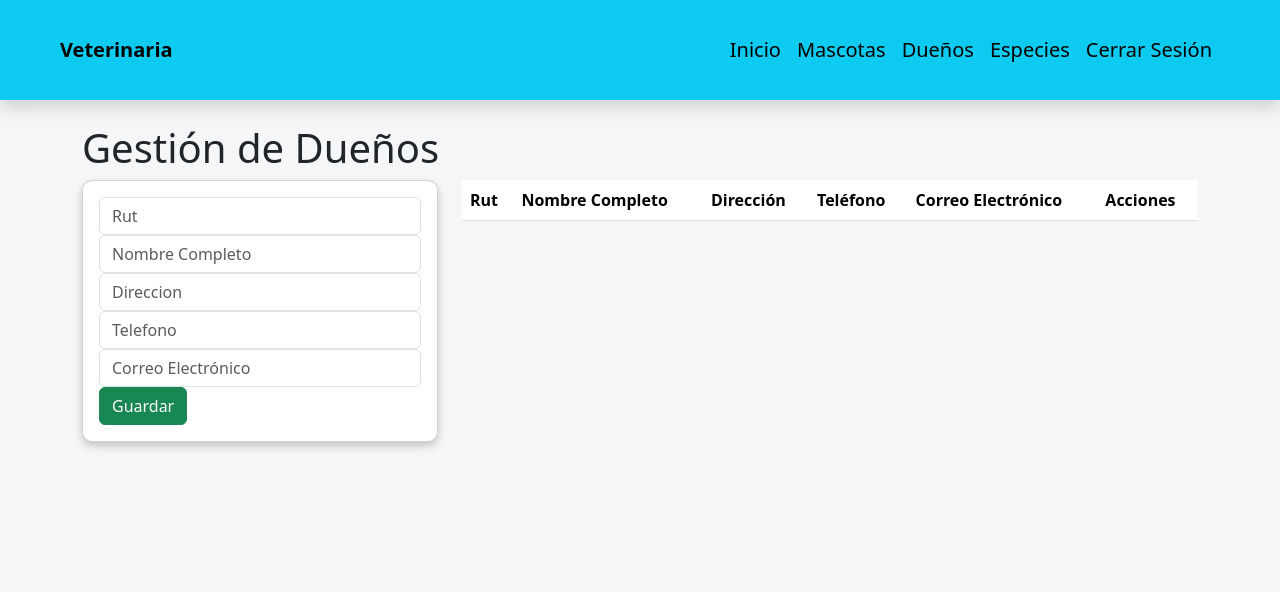
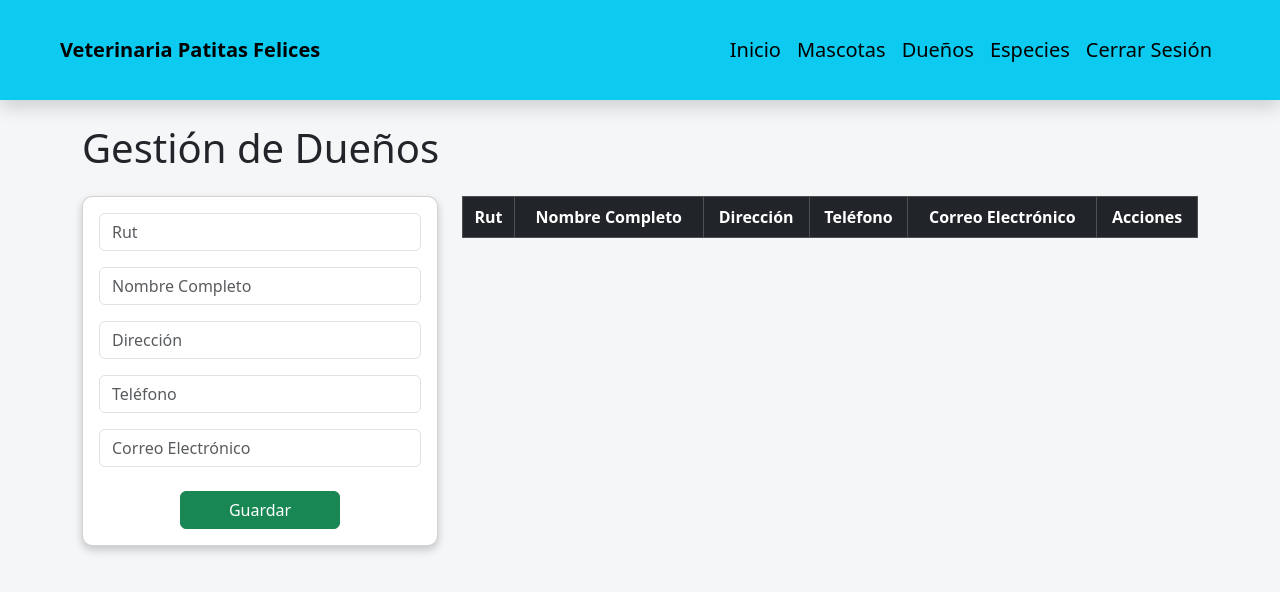
Before and after one commit to Roderiiich/CRUD-Veterinaria-Django, a Django app: a page that uses Aplicaciones/Mascotas/templates/base.html in a window 1280 px wide. Shown: the top 592 px of the page. Run offline with Django 5.2, Linux system fonts and the light colour scheme; data that the repository does not hold is empty.

Commit message:
commit final

```diff
--- a/Aplicaciones/Mascotas/templates/base.html
+++ b/Aplicaciones/Mascotas/templates/base.html
@@ -21,7 +21,7 @@
 
     <nav class="navbar navbar-expand-lg navbar-dark bg-info shadow py-4 px-5 ">
         <div class="container-fluid">
-            <a class="navbar-brand fw-bold text-black fs-15" href="#">Veterinaria</a>
+            <a class="navbar-brand fw-bold text-black fs-15" href="#">Veterinaria Patitas Felices</a>
             <button class="navbar-toggler" type="button" data-bs-toggle="collapse" data-bs-target="#navbarNav"
                 aria-controls="navbarNav" aria-expanded="false" aria-label="Toggle navigation">
                 <span class="navbar-toggler-icon"></span>
--- a/Aplicaciones/Mascotas/templates/base2.html
+++ b/Aplicaciones/Mascotas/templates/base2.html
@@ -20,7 +20,7 @@
 
     <nav class="navbar navbar-expand-lg navbar-dark bg-info shadow py-4 px-5 ">
         <div class="container-fluid">
-            <a class="navbar-brand fw-bold text-black fs-15" href="#">Veterinaria</a>
+            <a class="navbar-brand fw-bold text-black fs-15" href="#">Veterinaria Patitas Felices</a>
             <button class="navbar-toggler" type="button" data-bs-toggle="collapse" data-bs-target="#navbarNav"
                 aria-controls="navbarNav" aria-expanded="false" aria-label="Toggle navigation">
                 <span class="navbar-toggler-icon"></span>
--- a/Aplicaciones/Mascotas/templates/edicionMascota.html
+++ b/Aplicaciones/Mascotas/templates/edicionMascota.html
@@ -14,7 +14,7 @@
                 <div class="card-body">
                     <form action="/editarMascota/" method="POST">{% csrf_token %}
                         <div class="mb-3">
-                            <label for="txtId" class="form-label">ID</label>
+                            <label for="txtId" class="form-label">ID de Mascota</label>
                             <input type="text" id="txtId" name="txtId" value="{{mascota.id}}" class="form-control" readonly>
                         </div>
                         <div class="mb-3">
--- a/Aplicaciones/Mascotas/templates/gestionDueños.html
+++ b/Aplicaciones/Mascotas/templates/gestionDueños.html
@@ -1,9 +1,10 @@
-{% extends "./base.html"%}
+{% extends "./base.html" %}
 
 {% block body %}
-<h1>Gestión de Dueños</h1>
+<h1 class="mb-4">Gestión de Dueños</h1>
 <div class="row">
-    <div class="col-sm-12 col-md-6 col-lg-4 col-xl-4">
+    <!-- Formulario -->
+    <div class="col-sm-12 col-md-6 col-lg-4 col-xl-4 mb-4">
         {% if messages %}
             {% for message in messages %}
                 <div class="alert alert-dismissible alert-success">
@@ -16,61 +17,62 @@
         <div class="card">
             <div class="card-body">
                 <form action="/registrarDueño/" method="POST">{% csrf_token %}
-                    <div class="form-group">
+                    <div class="form-group mb-3">
                         <input type="text" id="txtRut" name="txtRut" class="form-control" placeholder="Rut" required>
                     </div>
-                    <div class="form-group">
+                    <div class="form-group mb-3">
                         <input type="text" id="txtNombre" name="txtNombre" class="form-control"
-                            placeholder="Nombre Completo"  required>
+                            placeholder="Nombre Completo" required>
                     </div>
-                    <div class="form-group">
+                    <div class="form-group mb-3">
                         <input type="text" id="txtDireccion" name="txtDireccion" class="form-control"
-                            placeholder="Direccion" maxlength="50" required>
+                            placeholder="Dirección" maxlength="50" required>
                     </div>
-                    <div class="form-group">
-                        <input type="text" id="txtTelefono" name="txtTelefono" class="form-control" placeholder="Telefono" required>
+                    <div class="form-group mb-3">
+                        <input type="text" id="txtTelefono" name="txtTelefono" class="form-control" placeholder="Teléfono" required>
                     </div>
-                    <div class="form-group">
+                    <div class="form-group mb-4">
                         <input type="email" id="txtCorreo" name="txtCorreo" class="form-control" placeholder="Correo Electrónico" required>
                     </div>
-
-
-                    <div class="form-group">
-                        <button type="submit" class="btn btn-success btn-block text-white">Guardar</button>
+                    <div class="form-group d-flex justify-content-center">
+                        <button type="submit" class="btn btn-success px-5">Guardar</button>
                     </div>
                 </form>
             </div>
         </div>
     </div>
-    <div class="col-sm-12 col-md-6 col-lg-8 col-xl-8  ">
+
+    <!-- Tabla -->
+    <div class="col-sm-12 col-md-6 col-lg-8 col-xl-8">
         <div class="table-responsive">
-            <table class="table table-stripped">
-                <thead>
+            <table class="table table-bordered table-striped table-hover">
+                <thead class="table-dark text-center">
                     <tr>
                         <th>Rut</th>
                         <th>Nombre Completo</th>
                         <th>Dirección</th>
                         <th>Teléfono</th>
                         <th>Correo Electrónico</th>
-
-                        <th colspan="2">Acciones</th>
+                        <th colspan="3">Acciones</th>
                     </tr>
                 </thead>
-                <tbody>
+                <tbody class="text-center align-middle">
                     {% for c in dueño %}
                         <tr>
-                        <td>{{c.rut}}</td>
-                        <td>{{c.nombre}}</td>
-                        <td>{{c.direccion}}</td>
-                        <td>{{c.telefono}}</td>
-                        <td>{{c.correo}}</td>
-
-                        <td><a href="{% url 'edicionDueño' c.rut %}" class="btn btn-warning">Editar</a></td>
-
-                        <td><a href="{% url 'eliminarDueño' c.rut %}" class="btn btn-danger">Eliminar</a></td>
-
-                        <td><a href="{% url 'detalleDueño' c.rut %}" class="btn btn-info">Detalle</a></td>
-
+                            <td>{{ c.rut }}</td>
+                            <td>{{ c.nombre }}</td>
+                            <td>{{ c.direccion }}</td>
+                            <td>{{ c.telefono }}</td>
+                            <td>{{ c.correo }}</td>
+                            <td>
+                                <a href="{% url 'edicionDueño' c.rut %}" class="btn btn-warning btn-sm">Editar</a>
+                            </td>
+                            <td>
+                                <a href="{% url 'eliminarDueño' c.rut %}" class="btn btn-danger btn-sm">Eliminar</a>
+                            </td>
+                            <td>
+                                <a href="{% url 'detalleDueño' c.rut %}" class="btn btn-info btn-sm">Detalle</a>
+                            </td>
                         </tr>
                     {% endfor %}
                 </tbody>
@@ -78,5 +80,4 @@
         </div>
     </div>
 </div>
-</ul>
 {% endblock %}
--- a/Aplicaciones/Mascotas/views.py
+++ b/Aplicaciones/Mascotas/views.py
@@ -152,20 +152,19 @@ def eliminarEspecie(request ,id):
     especie.delete()
     return redirect('/gestionarEspecie')
 
-def edicionEspecie(request,rut):
+def edicionEspecie(request,id):
     especie = Especie_Mascota.objects.get(id=id)
-    return render(request,"edicionEspecie.html", {"especie":especie})
+    return render(request,"edicionEspecies.html", {"especie":especie})
 
-def editarEspecie(request):
-    id=request.POST['txtId']
-    nombre_especie=request.POST['txtNombre']
+def editarEspecie(request,id):
 
+    nombre_especie=request.POST['nombre_especie']
     especie = Especie_Mascota.objects.get(id=id)
     especie.id=id
     especie.nombre_especie=nombre_especie
 
     especie.save()
-    return redirect('/gestionarEspecie')
+    return redirect('/gestionarEspecies')
 
 def gestionarEspecie(request):
     especiesListado = Especie_Mascota.objects.all()
```
Also changed, not shown: Aplicaciones/Mascotas/templates/edicionDueño.html (+17 -21 lines), Aplicaciones/Mascotas/templates/edicionEspecies.html (+28 -9 lines), Aplicaciones/Mascotas/templates/gestionEspecies.html (+19 -20 lines), Aplicaciones/Mascotas/templates/gestionMascotas.html (+18 -14 lines), 1 other file. Lines whose indentation alone changed are shown as unchanged.
